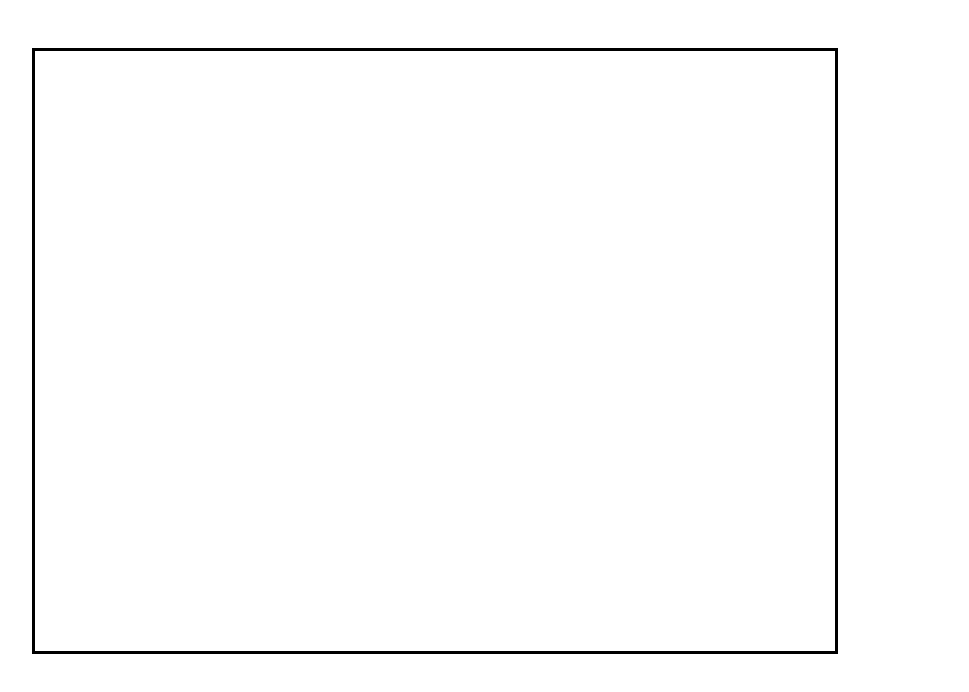
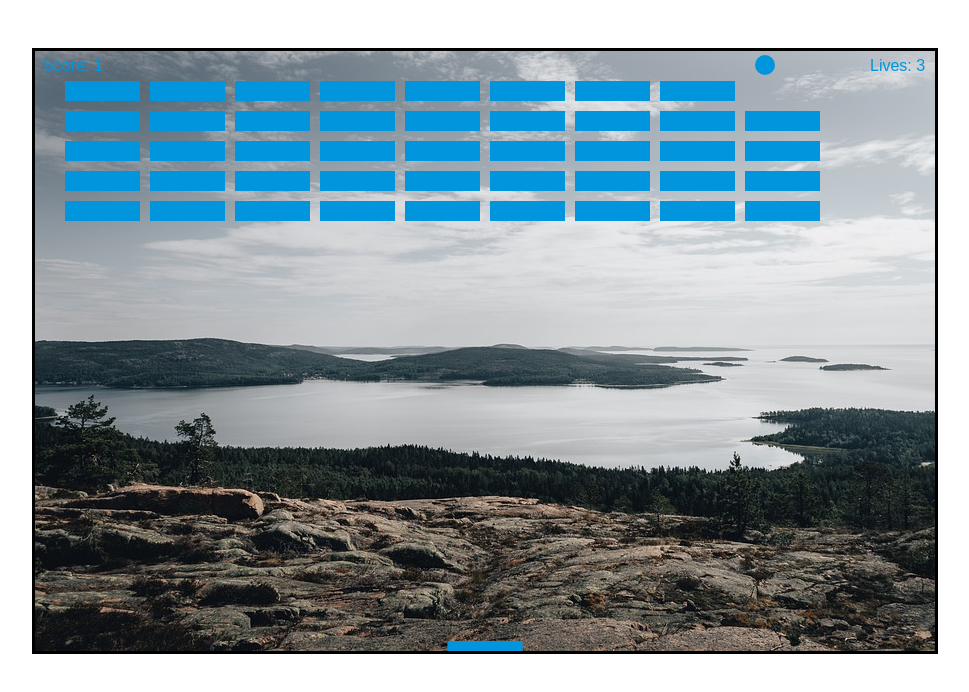
Before and after one commit to TozurElena/PewPew, a plain HTML site: page index.html in a window 1280 px wide. Shown: the whole page, without its empty margins (16-985 px from the left). Drawn offline with Linux system fonts and the light colour scheme.

Commit message:
ajouter script

```diff
--- a/assets/script.js
+++ b/assets/script.js
@@ -1,2 +1,177 @@
 let canvas = document.getElementById('mon_canvas');
 let ctx = canvas.getContext("2d");
+
+let x = canvas.width/2;
+let y = canvas.height-30;
+let dx = 2;
+let dy = -2;
+let ballRadius = 10;
+let paddleHeight = 10;
+let paddleWidth = 75;
+let paddleX = (canvas.width-paddleWidth)/2;
+let rightPressed = false;
+let leftPressed = false;
+let brickRowCount = 5;
+let brickColumnCount = 9;
+let brickWidth = 75;
+let brickHeight = 20;
+let brickPadding = 10;
+let brickOffsetTop = 30;
+let brickOffsetLeft = 30;
+let bricks = [];
+for(var c=0; c<brickColumnCount; c++) {
+    bricks[c] = [];
+    for(var r=0; r<brickRowCount; r++) {
+        bricks[c][r] = { x: 0, y: 0, status: 1 };
+    }
+}
+let score = 0;
+let lives = 3;
+
+document.addEventListener("keydown", keyDownHandler, false);
+document.addEventListener("keyup", keyUpHandler, false);
+document.addEventListener("mousemove", mouseMoveHandler, false);
+
+function mouseMoveHandler(e) {
+    let relativeX = e.clientX - canvas.offsetLeft;
+    if(relativeX > 0 && relativeX < canvas.width) {
+        paddleX = relativeX - paddleWidth/2;
+    }
+}
+
+function keyDownHandler(e) {
+    if(e.keyCode == 39) {
+        rightPressed = true;
+    }
+    else if(e.keyCode == 37) {
+        leftPressed = true;
+    }
+}
+
+function keyUpHandler(e) {
+    if(e.keyCode == 39) {
+        rightPressed = false;
+    }
+    else if(e.keyCode == 37) {
+        leftPressed = false;
+    }
+}
+
+function collisionDetection() {
+    for(let c=0; c<brickColumnCount; c++) {
+        for(let r=0; r<brickRowCount; r++) {
+            let b = bricks[c][r];
+            if (b.status == 1) {
+            // calculations
+//    Координата X шара больше, чем координата X кирпича.
+// Координата X шара меньше, чем  X-координата кирпича плюс его ширина.
+// Координата Y шара больше, чем Y-координата кирпича.
+// Координата Y шара меньше, чем Y-координата кирпича плюс его высота.
+              if(x > b.x && x < b.x+brickWidth && y > b.y && y < b.y+brickHeight) {
+                dy = -dy;
+                b.status = 0;
+                score++;
+                if (score == brickColumnCount * brickRowCount) {
+                  alert ('Victoire!');
+                  document.location.reload();
+                }
+              }
+            }
+        }
+    }
+}
+function drawScore() {
+    ctx.font = "16px Arial";
+    ctx.fillStyle = "#0095DD";
+    ctx.fillText("Score: "+score, 8, 20);
+}
+function drawLives() {
+    ctx.font = "16px Arial";
+    ctx.fillStyle = "#0095DD";
+    ctx.fillText("Lives: "+lives, canvas.width-65, 20);
+}
+function drawBall() {
+    ctx.beginPath();
+    ctx.arc(x, y, ballRadius, 0, Math.PI*2);
+    ctx.fillStyle = "#0095DD";
+    ctx.fill();
+    ctx.closePath();
+}
+function drawPaddle() {
+    ctx.beginPath();
+    ctx.rect(paddleX, canvas.height-paddleHeight, paddleWidth, paddleHeight);
+    ctx.fillStyle = "#0095DD";
+    ctx.fill();
+    ctx.closePath();
+}
+
+function drawBricks() { //столбцы (c); кирпичные ряды (r)
+    for(let c=0; c<brickColumnCount; c++) {
+        for(let r=0; r<brickRowCount; r++) {
+          if (bricks[c][r].status == 1) {
+            let brickX = (c*(brickWidth+brickPadding))+brickOffsetLeft;
+            let brickY = (r*(brickHeight+brickPadding))+brickOffsetTop;
+            bricks[c][r].x = brickX;
+            bricks[c][r].y = brickY;
+            ctx.beginPath();
+            ctx.rect(brickX, brickY, brickWidth, brickHeight);
+            ctx.fillStyle = "#0095DD";
+            ctx.fill();
+            ctx.closePath();
+          }
+        }
+    }
+}
+
+function draw() {
+    ctx.clearRect(0, 0, canvas.width, canvas.height);
+    drawBricks();
+    drawBall();
+    if(x + dx > canvas.width-ballRadius || x + dx < ballRadius) {
+        dx = -dx;
+    }
+    if (y + dy < ballRadius) {
+        dy = -dy;
+    }
+    else if(y + dy > canvas.height-ballRadius) {
+          if(x > paddleX && x < paddleX + paddleWidth) {
+            dy = -dy;
+          }
+          else {
+            lives--;
+            if (!lives) {
+              alert("GAME OVER");
+              document.location.reload();
+              // clearInterval(interval); // Needed for Chrome to end game
+            }
+            else {
+              x = canvas.width/2;
+              y = canvas.height - 30;
+              dx = 2;
+              dy = -2;
+              paddleX = (canvas.width - paddleWidth) / 2;
+            }
+
+          }
+    }
+    drawPaddle();
+    if (rightPressed && paddleX < canvas.width-paddleWidth) {
+      paddleX += 7;
+    }
+    else if(leftPressed && paddleX > 0) {
+        paddleX -= 7;
+    }
+    drawScore();
+    drawLives();
+    collisionDetection();
+
+    x += dx;
+    y += dy;
+  requestAnimationFrame(draw);
+  // Функция draw() теперь выполняется снова и снова в цикле requestAnimationFrame(), но вместо фиксированной частоты кадров в 10 миллисекунд, мы возвращаем управление частотой кадров обратно в браузер. Соответственно он будет синхронизировать частоту кадров и отображать фигуры только при необходимости.
+  // Это обеспечивает более эффективный и плавный цикл анимации, чем более старый метод setInterval().
+}
+
+
+let interval = draw();
+// let interval = setInterval(draw, 10);
--- a/assets/style.css
+++ b/assets/style.css
@@ -1,6 +1,7 @@
 #mon_canvas {
-  width: 800px;
+  width: 900px;
   height: 600px;
   border: 3px solid black;
   margin: 40px;
+  background-image: url("fon.jpg");
 }
--- a/index.html
+++ b/index.html
@@ -9,6 +9,7 @@
   <title>PewPew</title>
 </head>
 <body>
-  <canvas id="mon_canvas" width="800" height="600"></canvas>
+  <canvas id="mon_canvas" width="900" height="600"></canvas>
+
 </body>
 </html>
```
Also changed, not shown: assets/fon.jpg (added).
